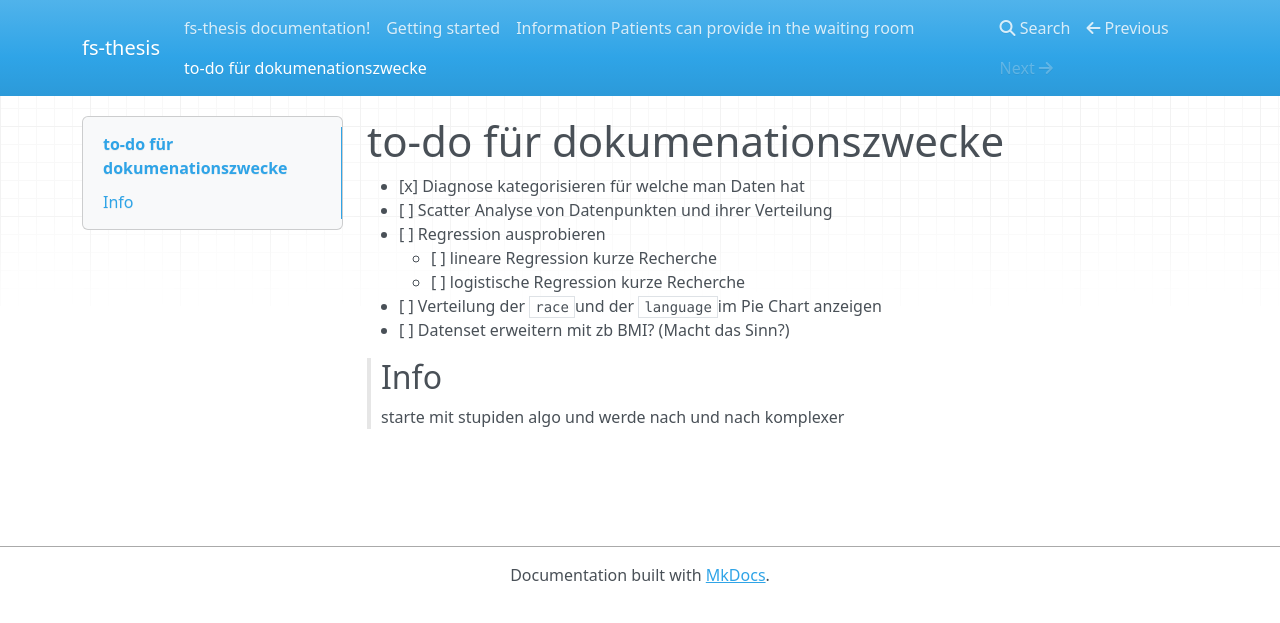
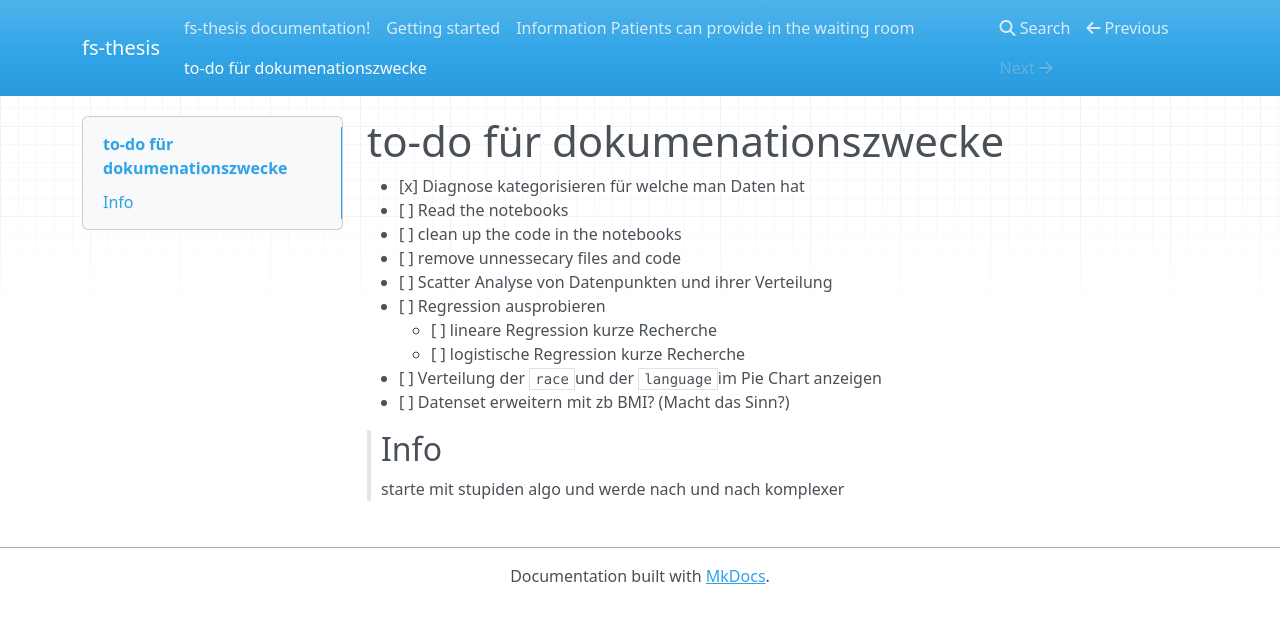
Before and after one commit to ayk-404/fs-thesis, an MkDocs documentation site: the page built from docs/docs/to-do.md, in a window 1280 px wide. Shown: the top 623 px of the page. Built offline with MkDocs 1.6.1, drawn with Linux system fonts in a browser that asks for light colours; nearby versions of some CDN libraries.

Commit message:
update to-do

```diff
--- a/docs/docs/to-do.md
+++ b/docs/docs/to-do.md
@@ -1,5 +1,8 @@
 # to-do für dokumenationszwecke
 - [x] Diagnose kategorisieren für welche man Daten hat
+- [ ] Read the notebooks
+- [ ] clean up the code in the notebooks
+- [ ] remove unnessecary files and code
 - [ ] Scatter Analyse von Datenpunkten und ihrer Verteilung
 - [ ] Regression ausprobieren
     - [ ] lineare Regression kurze Recherche
```
